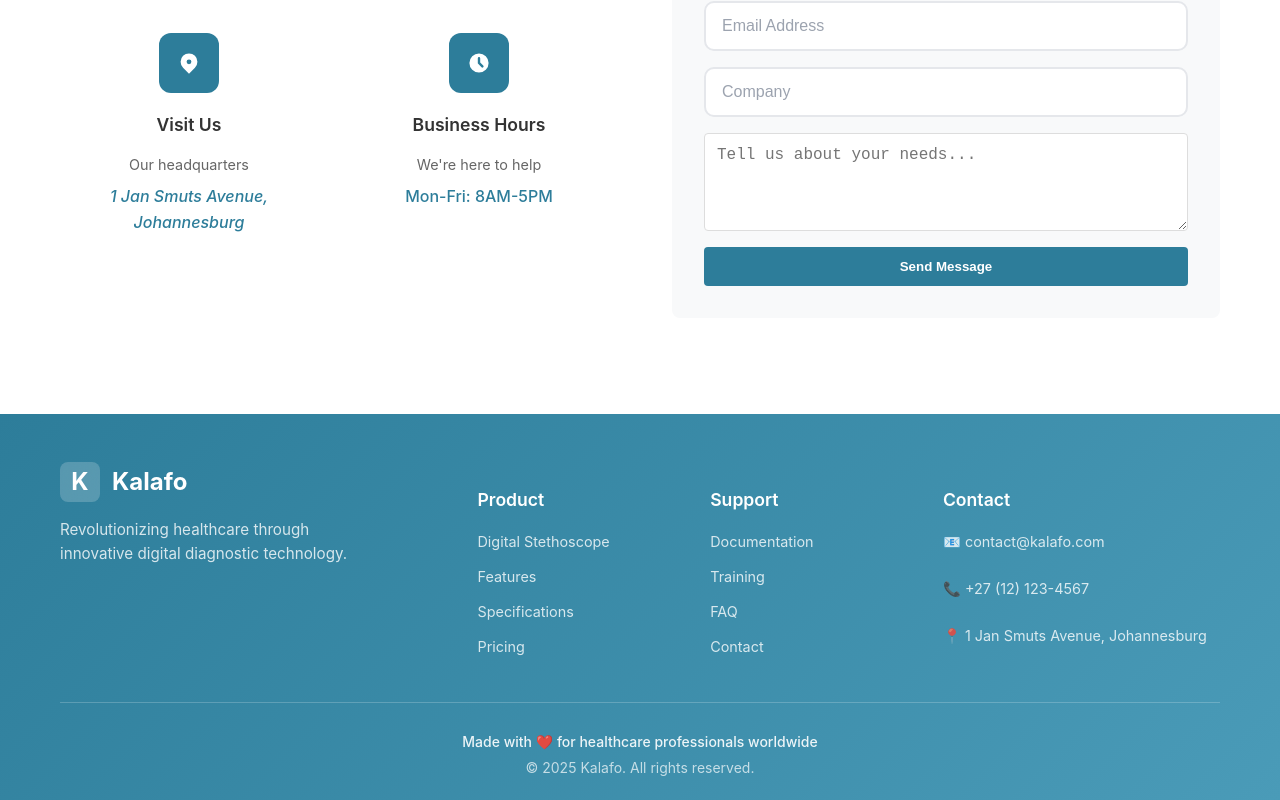
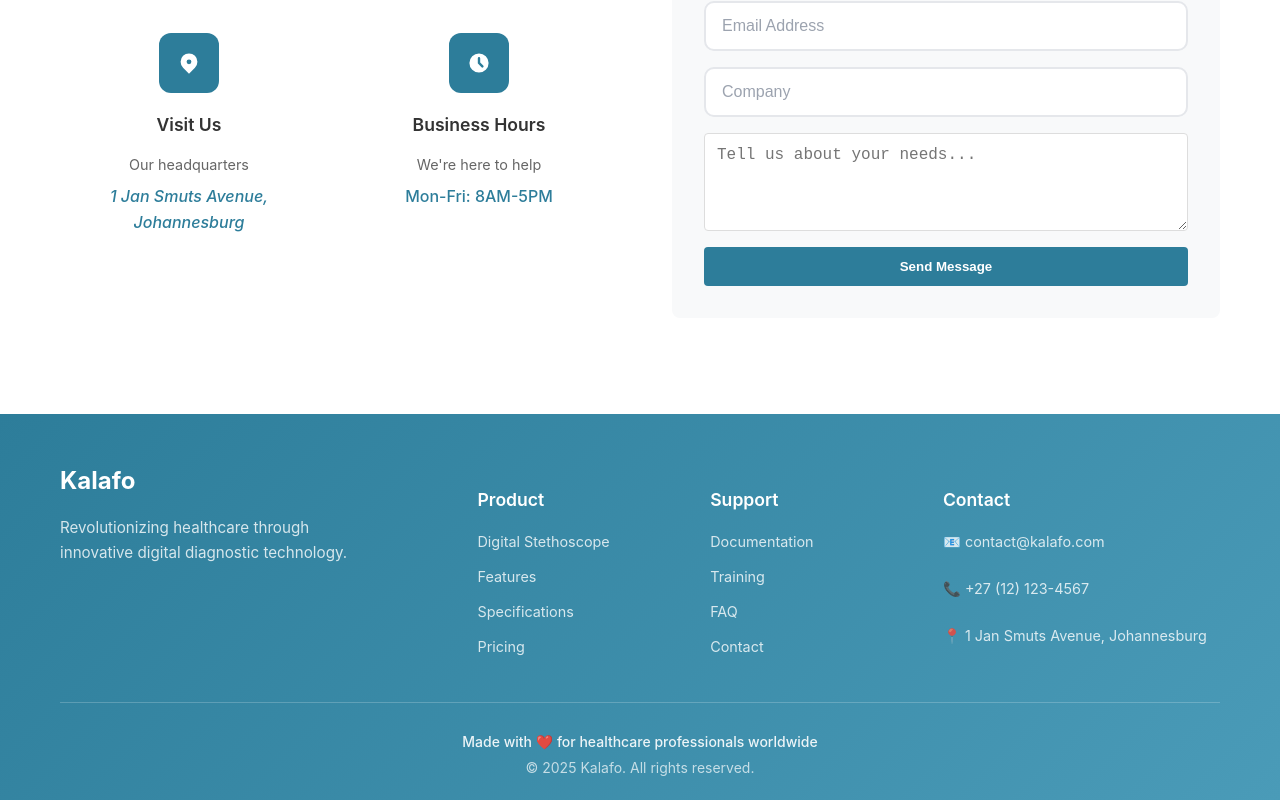
Before and after one commit to TebogoLegoabe/kalafo, a React (Create React App) app in the folder Front-end/: page / in a window 1280 px wide. Shown: the part 3543-4343 px from the top of the page. Built offline with nearby package versions, Linux system fonts and the light colour scheme.

Commit message:
updated footer

```diff
--- a/Front-end/src/components/Footer/Footer.jsx
+++ b/Front-end/src/components/Footer/Footer.jsx
@@ -9,7 +9,6 @@ function Footer() {
         <div className="footer-content">
           <div className="footer-brand">
             <div className="footer-logo">
-              <div className="logo-icon">K</div>
               <span className="brand-name">Kalafo</span>
             </div>
             <p className="footer-description">
```
